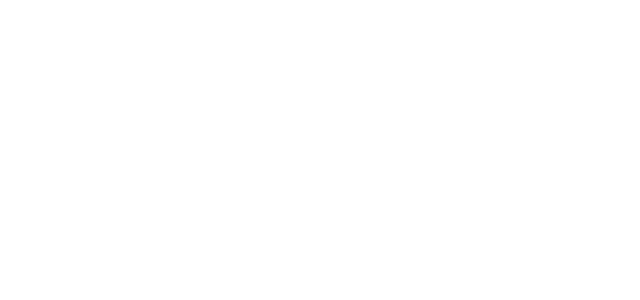
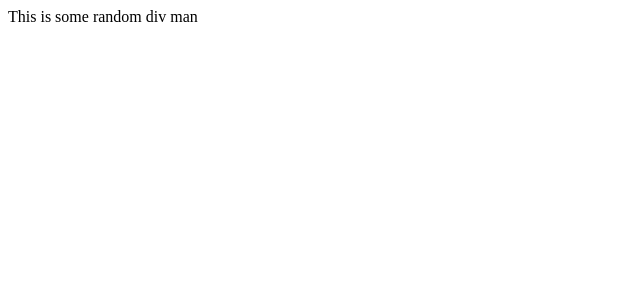
Before and after one commit to leo4llen/gangstagram, a React (Create React App) app: page / in a window 1280 px wide. Shown: the top 300 px of the page, without its empty margins (0-640 px from the left). Built offline with nearby package versions, Linux system fonts and the light colour scheme.

Commit message:
basing tooling setup is done

```diff
--- a/package.json
+++ b/package.json
@@ -4,6 +4,7 @@
   "private": true,
   "dependencies": {
     "bootstrap": "^4.4.1",
+    "history": "^4.10.1",
     "react": "^16.12.0",
     "react-bootstrap": "^1.0.0-beta.16",
     "react-dom": "^16.12.0",
--- a/src/App.js
+++ b/src/App.js
@@ -1,7 +1,13 @@
 import React, { Fragment } from "react";
 
+import Routes from "./routes";
+
 function App() {
-  return <Fragment></Fragment>;
+  return (
+    <Fragment>
+      <Routes />
+    </Fragment>
+  );
 }
 
 export default App;
--- /dev/null
+++ b/src/routes/index.js
@@ -0,0 +1,45 @@
+import React, { Component, Fragment } from "react";
+import { Router, Route, Switch } from "react-router-dom"; //router
+import { createBrowserHistory } from "history";
+import routes from "./routes";
+import { LandingView } from "../views";
+const history = createBrowserHistory();
+
+console.log(routes);
+
+class Routes extends Component {
+  constructor(props) {
+    super(props);
+    this.state = {};
+  }
+  render() {
+    return (
+      <Fragment>
+        <Router history={history}>
+          {/* <Switch>
+            {routes.map((x, i) => {
+              return (
+                <Route
+                  exact
+                  key={"routes" + i}
+                  path={x.path}
+                  render={route => {
+                    return <div>{x.component}</div>;
+                  }}
+                ></Route>
+              );
+            })}
+          </Switch> */}
+
+          <Switch>
+            <Route exact path="/">
+              <LandingView />
+            </Route>
+          </Switch>
+        </Router>
+      </Fragment>
+    );
+  }
+}
+
+export default Routes;
--- /dev/null
+++ b/src/routes/routes.js
@@ -0,0 +1,11 @@
+import { LandingView } from "../views";
+
+const routes = [
+  {
+    path: "/",
+    component: LandingView,
+    exact: true
+  }
+];
+
+export default routes;
--- /dev/null
+++ b/src/views/index.js
@@ -0,0 +1 @@
+export { LandingView } from "./landing";
--- /dev/null
+++ b/src/views/landing/index.js
@@ -0,0 +1,9 @@
+import React, { Component } from "react";
+
+class LandingView extends Component {
+  render() {
+    return <div>This is some random div man</div>;
+  }
+}
+
+export { LandingView };
```
Also changed, not shown: 1 other file (tests, documents, lock files or other folders).
